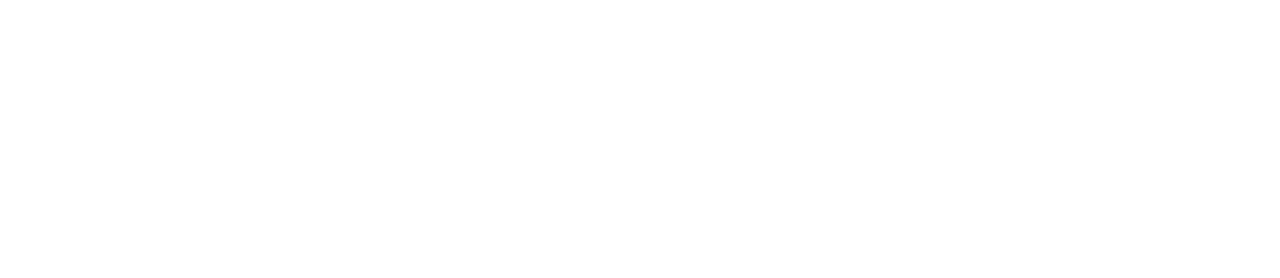
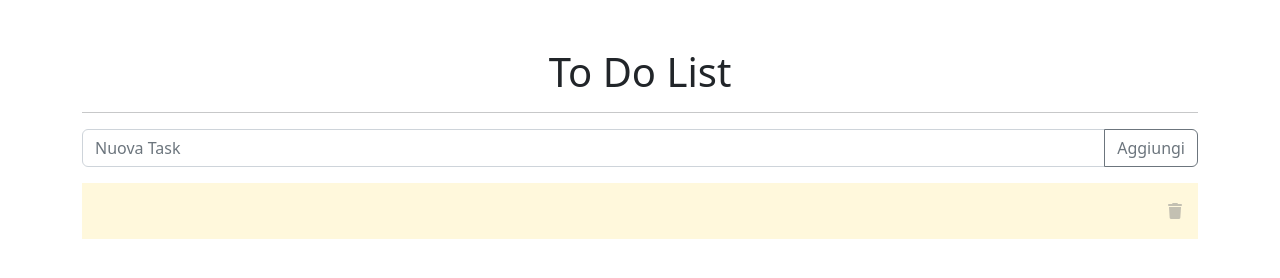
Before and after one commit to AlessandroFacci/vue-todolist, a plain HTML site: page index.html in a window 1280 px wide. Drawn offline with nearby package versions, Linux system fonts and the light colour scheme.

Commit message:
index and style: add graphics

```diff
--- a/index.html
+++ b/index.html
@@ -31,6 +31,34 @@
     <title>Document</title>
   </head>
   <body>
-    <div class="container mt-5"></div>
+    <div class="container mt-5">
+      <div id="app" class="wrapper">
+        <h1 class="text-center">To Do List</h1>
+        <hr />
+        <div class="input-group mb-3">
+          <input
+            type="text"
+            class="form-control"
+            placeholder="Nuova Task"
+            aria-label="Recipient's username"
+            aria-describedby="button-addon2"
+          />
+          <button
+            class="btn btn-outline-secondary"
+            type="button"
+            id="button-addon2"
+          >
+            Aggiungi
+          </button>
+        </div>
+      </div>
+      <ul class="to-do-list">
+        <li class="task clearfix">
+          <div class="to-do-deled">
+            <i class="fa-solid fa-trash task-bin"></i>
+          </div>
+        </li>
+      </ul>
+    </div>
   </body>
 </html>
--- a/style/style.css
+++ b/style/style.css
@@ -0,0 +1,25 @@
+.to-do-list {
+  list-style-type: none;
+  padding: 0;
+}
+
+.task {
+  margin-bottom: 0.5rem;
+  padding: 1rem;
+  background-color: cornsilk;
+}
+
+.to-do-deled {
+  float: right;
+}
+
+.clearfix::after {
+  clear: both;
+  display: table;
+  content: "";
+}
+
+.task-bin {
+  color: rgba(135, 135, 135, 0.5);
+  cursor: pointer;
+}
```
